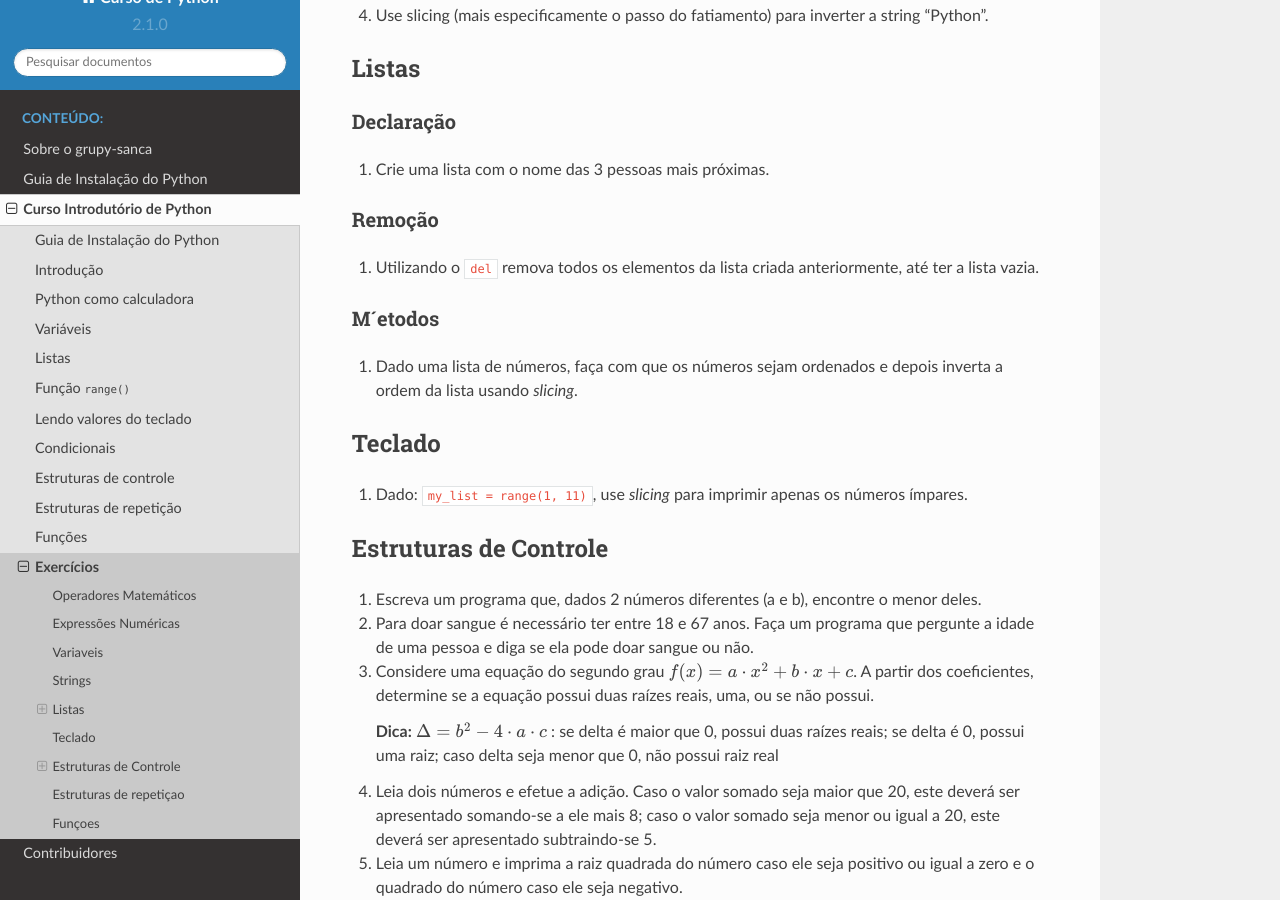
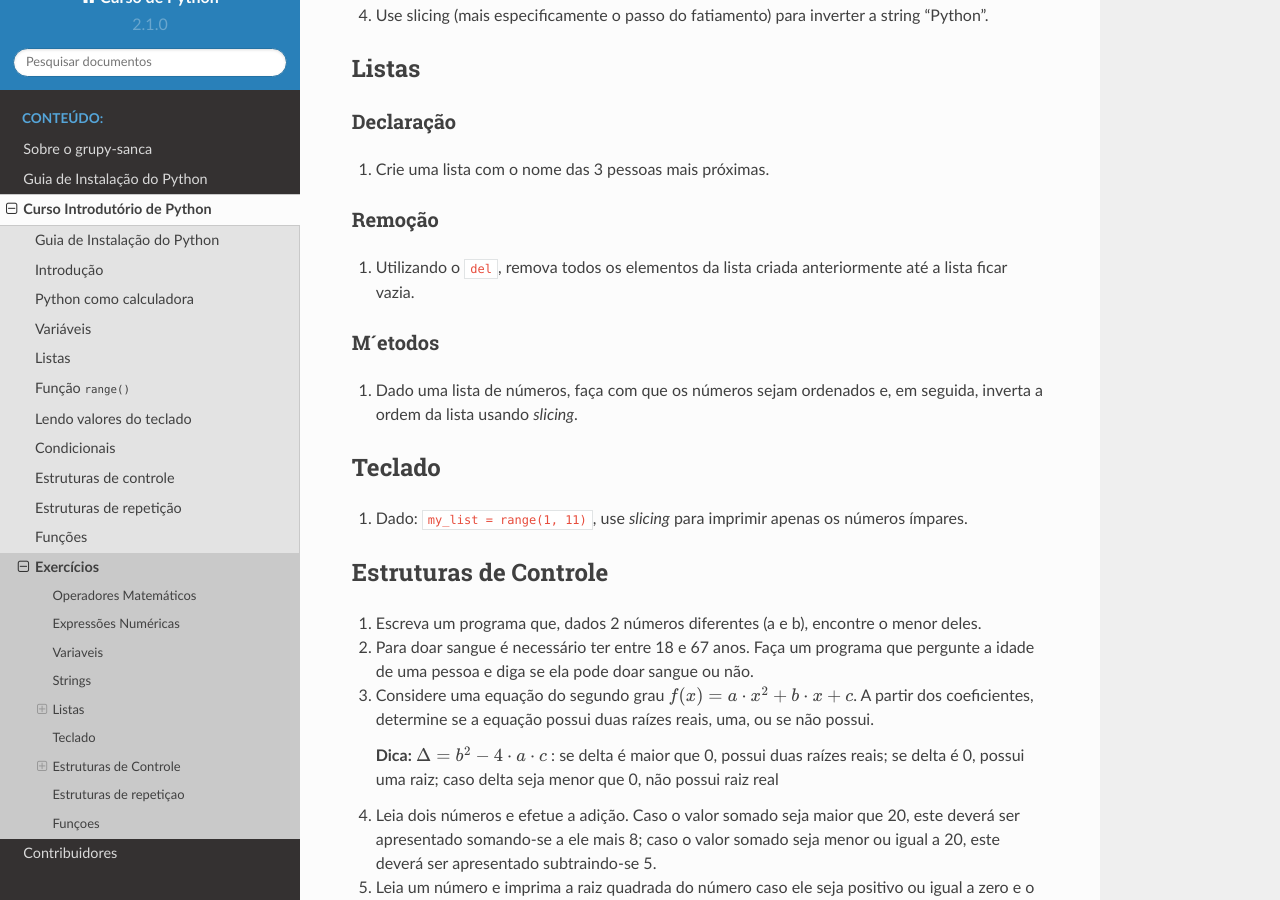
Before and after one commit to grupy-sanca/curso-python, a Sphinx documentation site: the page built from source/intro/exercicios.rst, in a window 1280 px wide and 900 px high, scrolled down 1288 px. Built offline with Sphinx 7.4.7 and the Read the Docs theme 2.0.0, drawn with Linux system fonts in a browser that asks for light colours.

Commit message:
Revised pt-br language in exercises (listas_del and listas_metodos .rst)

```diff
--- a/source/intro/exercicios_listas_del.rst
+++ b/source/intro/exercicios_listas_del.rst
@@ -1,2 +1 @@
-#. Utilizando o ``del`` remova todos os elementos da lista criada anteriormente,
-   até ter a lista vazia.
+#. Utilizando o ``del``, remova todos os elementos da lista criada anteriormente até a lista ficar vazia.
--- a/source/intro/exercicios_listas_metodos.rst
+++ b/source/intro/exercicios_listas_metodos.rst
@@ -1,2 +1 @@
-#. Dado uma lista de números, faça com que os números sejam ordenados e depois
-   inverta a ordem da lista usando *slicing*.
+#. Dado uma lista de números, faça com que os números sejam ordenados e, em seguida, inverta a ordem da lista usando *slicing*.
```
